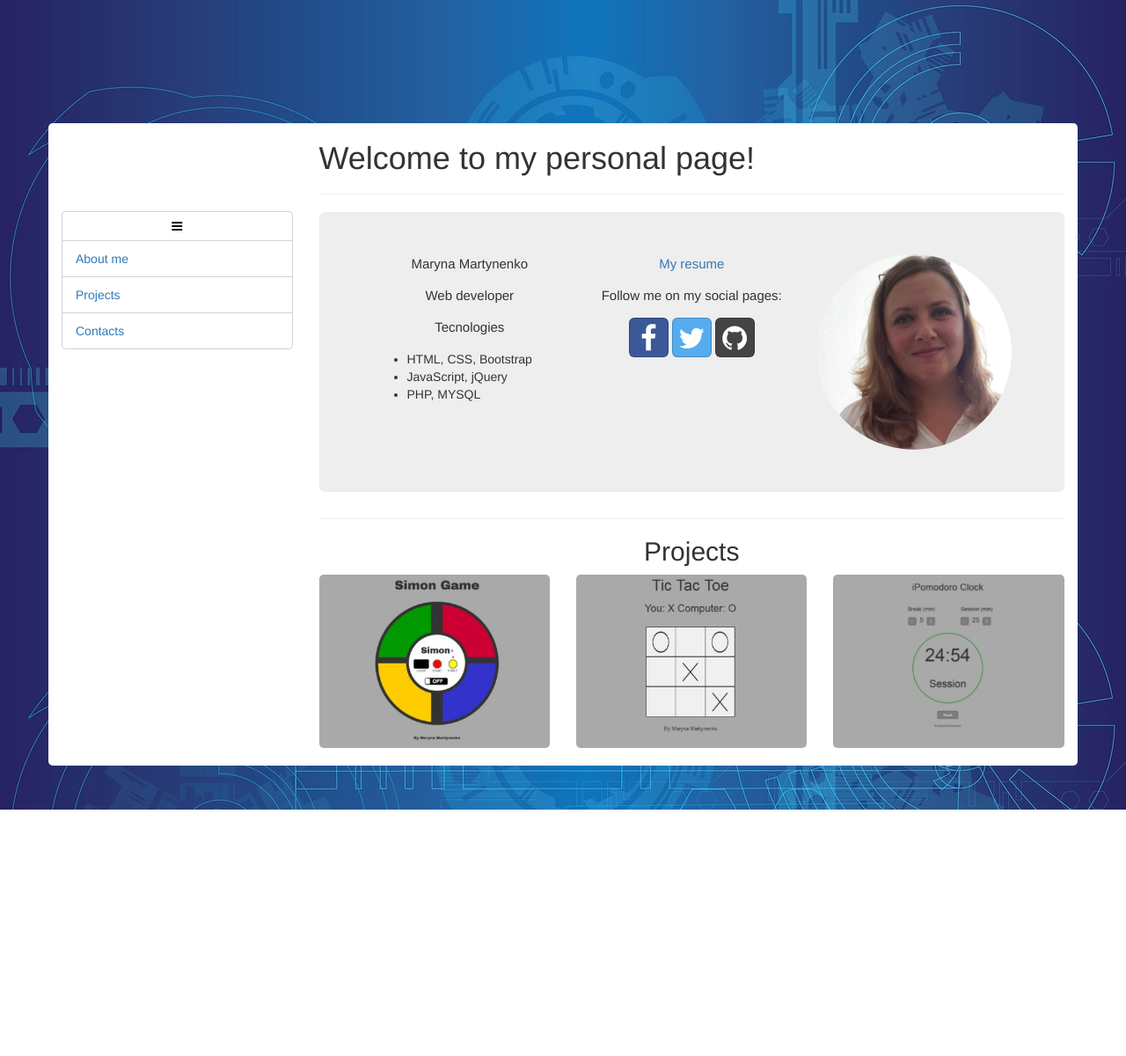
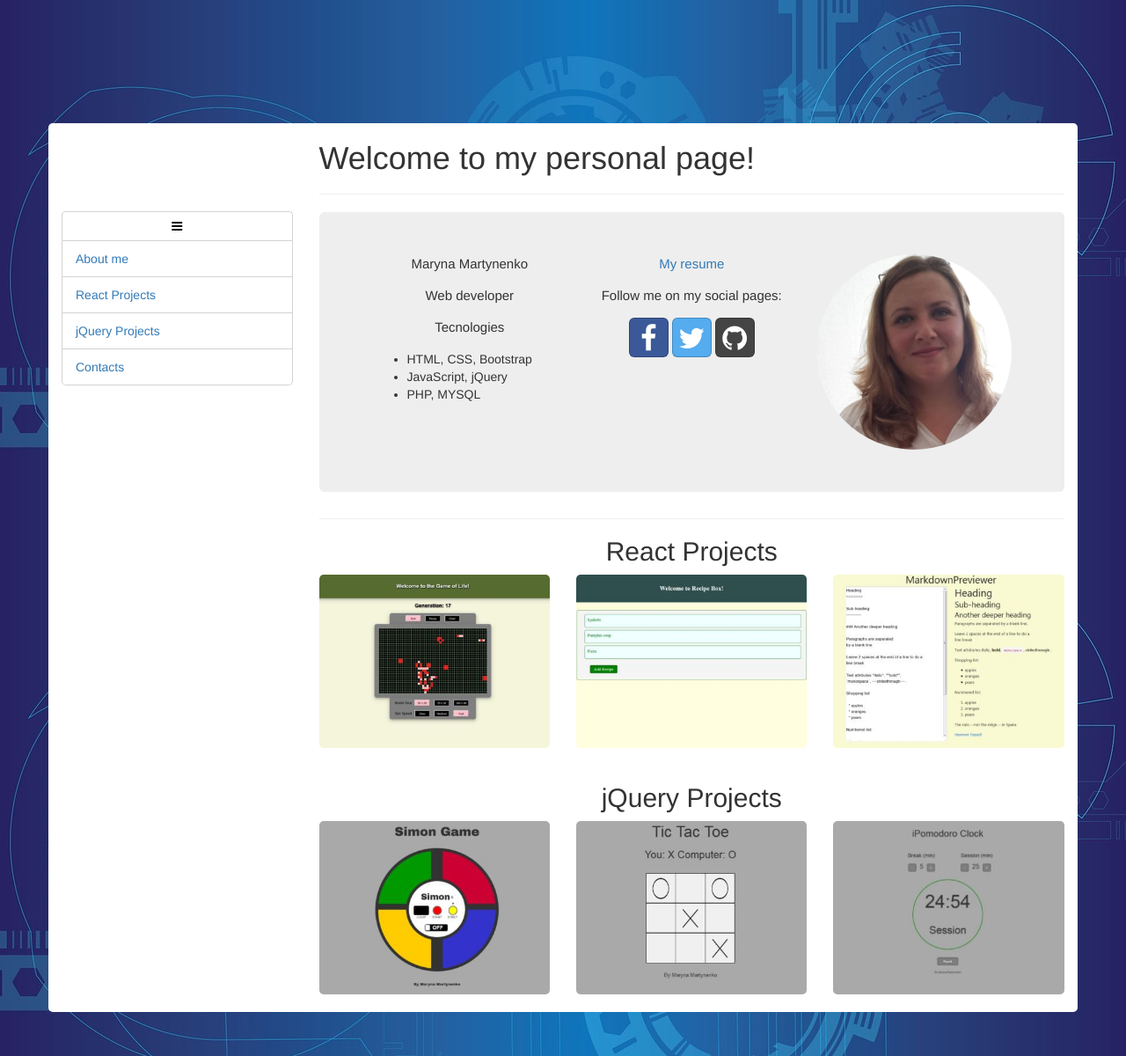
Before and after one commit to alivemary/alivemary.github.io, a plain HTML site: page index.html in a window 1280 px wide. Shown: the whole page at 88% size. Before the commit the page ends 920 px from the top, so only its background shows below. Drawn offline with nearby package versions, Linux system fonts and the light colour scheme.

Commit message:
react projects added

```diff
--- a/index.html
+++ b/index.html
@@ -36,8 +36,11 @@
                             <li id="aM" class="nav-item">
                                 <a class="nav-link active" href="#">About me</a>
                             </li>
+                            <li id="rP" class="nav-item">
+                                <a class="nav-link" href="#">React Projects</a>
+                            </li>
                             <li id="pR" class="nav-item">
-                                <a class="nav-link" href="#">Projects</a>
+                                <a class="nav-link" href="#">jQuery Projects</a>
                             </li>
                             <li id="last" class="nav-item">
                                 <a class="nav-link" href="#">Contacts</a>
@@ -95,8 +98,28 @@
                     <hr />
                 </section>
 
+                <section id="react">
+                    <h2 class="text-center">React Projects</h2>
+                    <div class="row">
+                        <div class="col-xs-12 col-sm-6 col-md-4">
+                            <a href="#">
+                                <img src="img/gameoflife.jpg" /></a>
+                        </div>
+                        <div class="col-xs-12 col-sm-6 col-md-4">
+                            <a href="./RecipeBox/">
+                                <img src="img/recipebox.jpg" />
+                            </a>
+                        </div>
+                        <div class="col-xs-12 col-sm-6 col-md-4">
+                            <a target="_blank" href="http://codepen.io/alivemary/full/vgraYN/">
+                                <img src="img/markdown.jpg" />
+                            </a>
+                        </div>
+                    </div>
+                </section>
+
                 <section id="projects">
-                    <h2 class="text-center">Projects</h2>
+                    <h2 class="text-center">jQuery Projects</h2>
                     <div class="row">
                         <div class="col-xs-12 col-sm-6 col-md-4">
                             <a href="#simonGame">
@@ -114,6 +137,8 @@
                         </div>
                     </div>
                 </section>
+
+
                 <div id="simonGame" class="modalDialog">
                 	<div>
                 		<a href="#close" title="Close" class="close">X</a>
--- a/js/portfolio.js
+++ b/js/portfolio.js
@@ -6,14 +6,22 @@ $(document).ready(function () {
             case 'aM':
                 $('#aboutMe').removeClass('hidden');
                 $('#projects').removeClass('hidden');
+                $('#react').removeClass('hidden');
                 break;
             case 'pR':
                 $('#aboutMe').addClass('hidden');
                 $('#projects').removeClass('hidden');
+                $('#react').addClass('hidden');
+                break;
+            case 'rP':
+                $('#aboutMe').addClass('hidden');
+                $('#projects').addClass('hidden');
+                $('#react').removeClass('hidden');
                 break;
             case 'last':
                 $('#aboutMe').removeClass('hidden');
                 $('#projects').addClass('hidden');
+                $('#react').addClass('hidden');
                 break;
         }
     });
```
Also changed, not shown: img/gameoflife.jpg (added), img/markdown.jpg (added), img/recipebox.jpg (added).
